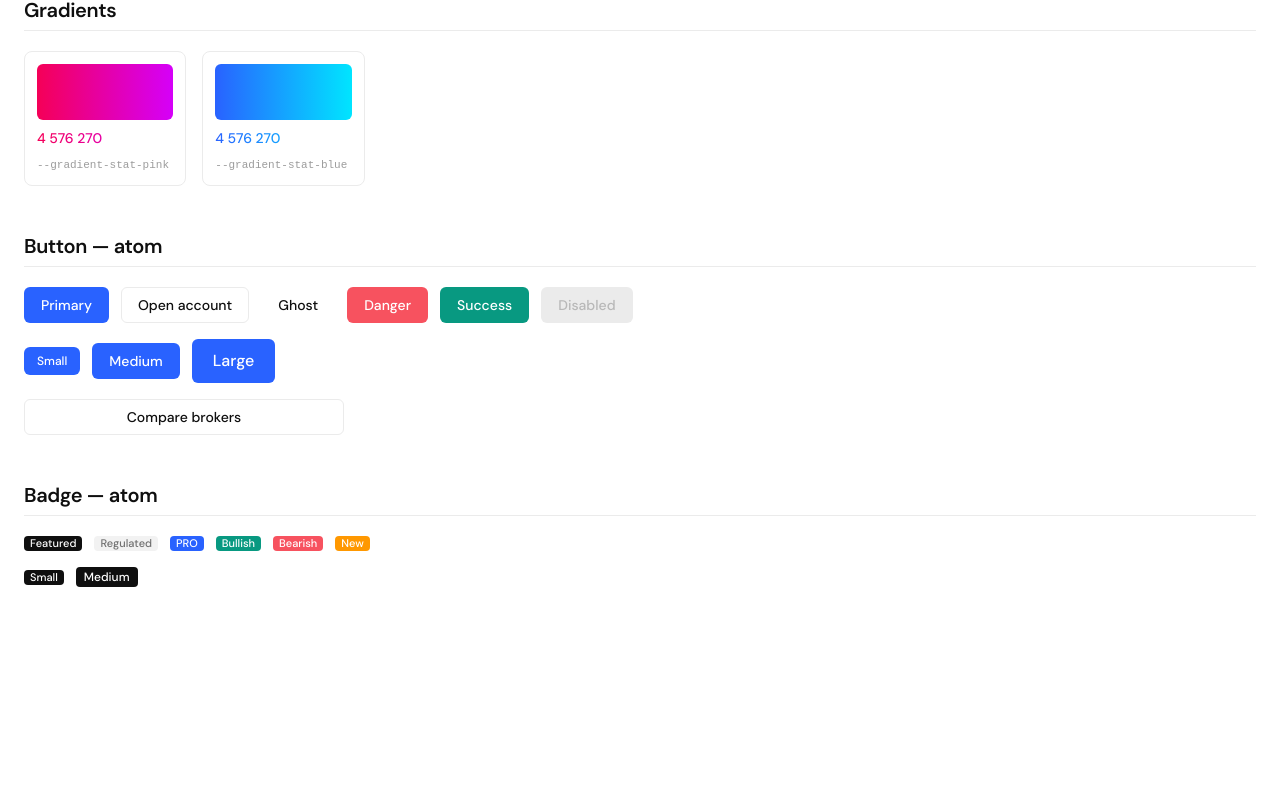
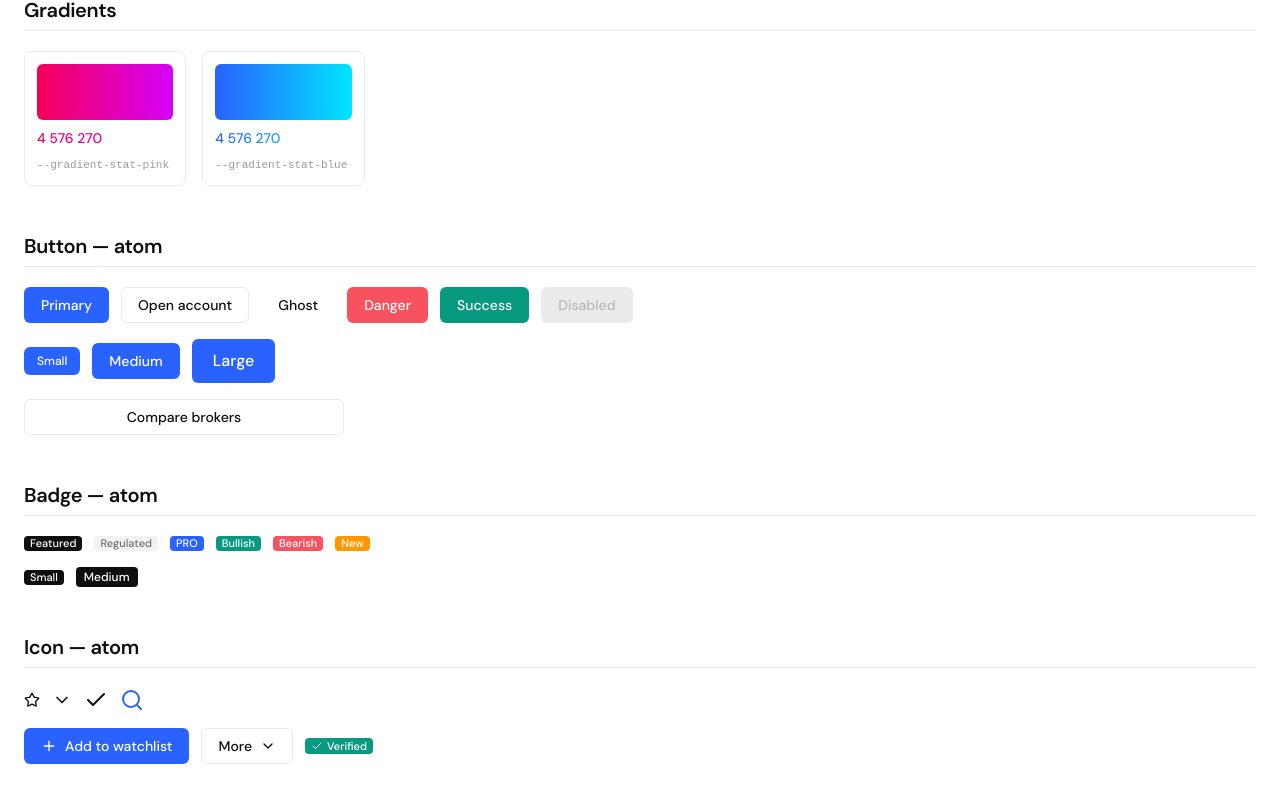
Before and after one commit to ryan-azendo/trading-view-replica, a Next.js app: page /design-system in a window 1280 px wide. Shown: the part 2377-3179 px from the top of the page. Before the commit the page ends 3044 px from the top, so only its background shows below. Built offline with nearby package versions, Linux system fonts and the light colour scheme.

Commit message:
add: icon atom wrapping lucide-react

```diff
--- a/package.json
+++ b/package.json
@@ -9,6 +9,7 @@
     "lint": "eslint"
   },
   "dependencies": {
+    "lucide-react": "^1.17.0",
     "next": "16.2.7",
     "react": "19.2.4",
     "react-dom": "19.2.4"
--- a/src/app/design-system/page.tsx
+++ b/src/app/design-system/page.tsx
@@ -1,6 +1,8 @@
+import { Star, ChevronDown, Check, Search, Plus } from "lucide-react";
 import { ThemeToggle } from "@/components/atoms/ThemeToggle";
 import { Button } from "@/components/atoms/Button";
 import { Badge } from "@/components/atoms/Badge";
+import { Icon } from "@/components/atoms/Icon";
 import styles from "./page.module.css";
 
 const SEMANTIC_COLORS = [
@@ -209,6 +211,35 @@ export default function FoundationPage() {
             </Badge>
           </div>
         </Section>
+
+        <Section title="Icon — atom">
+          <div className={styles.btnRow}>
+            <Icon icon={Star} size="sm" label="star small" />
+            <Icon icon={ChevronDown} size="md" label="chevron" />
+            <Icon icon={Check} size="lg" label="check" />
+            <Icon
+              icon={Search}
+              size="lg"
+              color="var(--color-brand)"
+              label="search"
+            />
+          </div>
+          <div className={styles.btnRow}>
+            {/* Composed inside other atoms via their icon slots */}
+            <Button variant="primary" leadingIcon={<Icon icon={Plus} size="sm" />}>
+              Add to watchlist
+            </Button>
+            <Button
+              variant="secondary"
+              trailingIcon={<Icon icon={ChevronDown} size="sm" />}
+            >
+              More
+            </Button>
+            <Badge variant="success" leadingIcon={<Icon icon={Check} size={12} />}>
+              Verified
+            </Badge>
+          </div>
+        </Section>
       </div>
     </main>
   );
--- /dev/null
+++ b/src/components/atoms/Icon.module.css
@@ -0,0 +1,11 @@
+/* ============================================================
+   ICON (atom)
+   Thin wrapper styling over lucide-react SVGs.
+   Color comes from currentColor by default (inherits text color).
+   ============================================================ */
+
+.icon {
+  display: inline-block;
+  vertical-align: middle;
+  flex-shrink: 0;
+}
--- /dev/null
+++ b/src/components/atoms/Icon.tsx
@@ -0,0 +1,51 @@
+import type { LucideIcon, LucideProps } from "lucide-react";
+import styles from "./Icon.module.css";
+
+export type IconSize = "sm" | "md" | "lg" | number;
+
+const SIZE_MAP: Record<Exclude<IconSize, number>, number> = {
+  sm: 16,
+  md: 20,
+  lg: 24,
+};
+
+export interface IconProps extends Omit<LucideProps, "size" | "ref"> {
+  /** A lucide-react icon component, e.g. `Star` from "lucide-react". */
+  icon: LucideIcon;
+  size?: IconSize;
+  /**
+   * Accessible label. When provided the icon is exposed to AT as an image;
+   * otherwise it's hidden (decorative) — the common case.
+   */
+  label?: string;
+}
+
+/**
+ * Icon — foundational atom wrapping lucide-react.
+ *
+ * Defaults to `currentColor`, so it inherits text color from its context and
+ * themes automatically. Pass `color="var(--color-...)"` to override.
+ */
+export function Icon({
+  icon: LucideComp,
+  size = "md",
+  label,
+  strokeWidth = 2,
+  className,
+  ...rest
+}: IconProps) {
+  const px = typeof size === "number" ? size : SIZE_MAP[size];
+  const classes = [styles.icon, className].filter(Boolean).join(" ");
+
+  return (
+    <LucideComp
+      size={px}
+      strokeWidth={strokeWidth}
+      className={classes}
+      role={label ? "img" : undefined}
+      aria-label={label}
+      aria-hidden={label ? undefined : true}
+      {...rest}
+    />
+  );
+}
```
Also changed, not shown: 1 other file (tests, documents, lock files or other folders).
